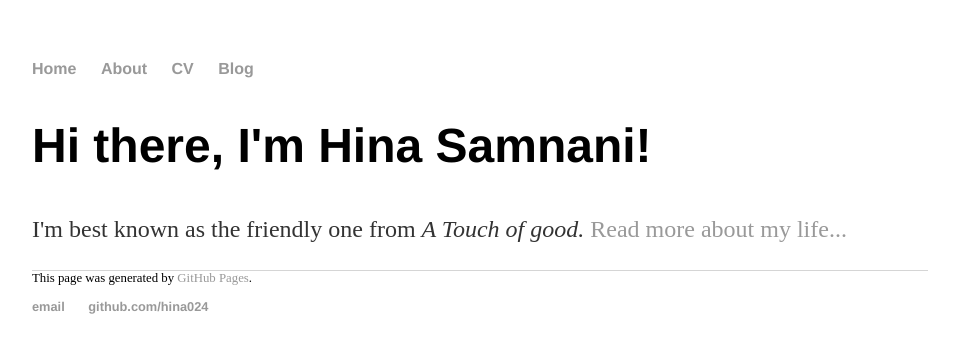
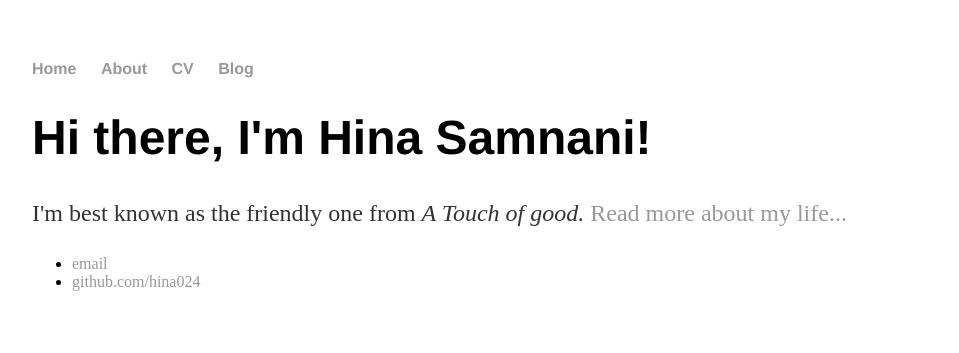
Before and after one commit to Hina024/Hina024.github.io, a Jekyll site: the page built from index.html, in a window 1280 px wide. Shown: the top 353 px of the page, without its empty margins (160-1119 px from the left). Built offline with Jekyll 4.4.1, drawn with Linux system fonts in a browser that asks for light colours.

Commit message:
Update default.html

```diff
--- a/_layouts/default.html
+++ b/_layouts/default.html
@@ -14,33 +14,14 @@
             <li><a href="/blog">Blog</a></li>
            </ul>
          </nav>
-   <section class="main-content">
+   <div class="container">
       {{ content }}
-
-      <footer class="site-footer">
-        {% if site.github.is_project_page %}
-          <span class="site-footer-owner"><a href="{{ site.github.repository_url }}">{{ site.github.repository_name }}</a> is maintained by <a href="{{ site.github.owner_url }}">{{ site.github.owner_name }}</a>.</span>
-        {% endif %}
-        <span class="site-footer-credits">This page was generated by <a href="https://pages.github.com">GitHub Pages</a>.</span>
-
-
-    {% if site.google_analytics %}
-      <script type="text/javascript">
-        (function(i,s,o,g,r,a,m){i['GoogleAnalyticsObject']=r;i[r]=i[r]||function(){
-        (i[r].q=i[r].q||[]).push(arguments)},i[r].l=1*new Date();a=s.createElement(o),
-        m=s.getElementsByTagName(o)[0];a.async=1;a.src=g;m.parentNode.insertBefore(a,m)
-        })(window,document,'script','//www.google-analytics.com/analytics.js','ga');
-        ga('create', '{{ site.google_analytics }}', 'auto');
-        ga('send', 'pageview');
-      </script>
-    {% endif %}
-
+  </div>
       <ul>
         <li><a href="mailto:samnanihina.it@gmail.com">email </a></li>
-	      <li><a href="https://github.com/hina024">github.com/hina024<a/></li>
+	<li><a href="https://github.com/hina024">github.com/hina024<a/></li>
 
       </ul>
-	    </footer>
-    </section>
+
   </body>
  </html>
```
